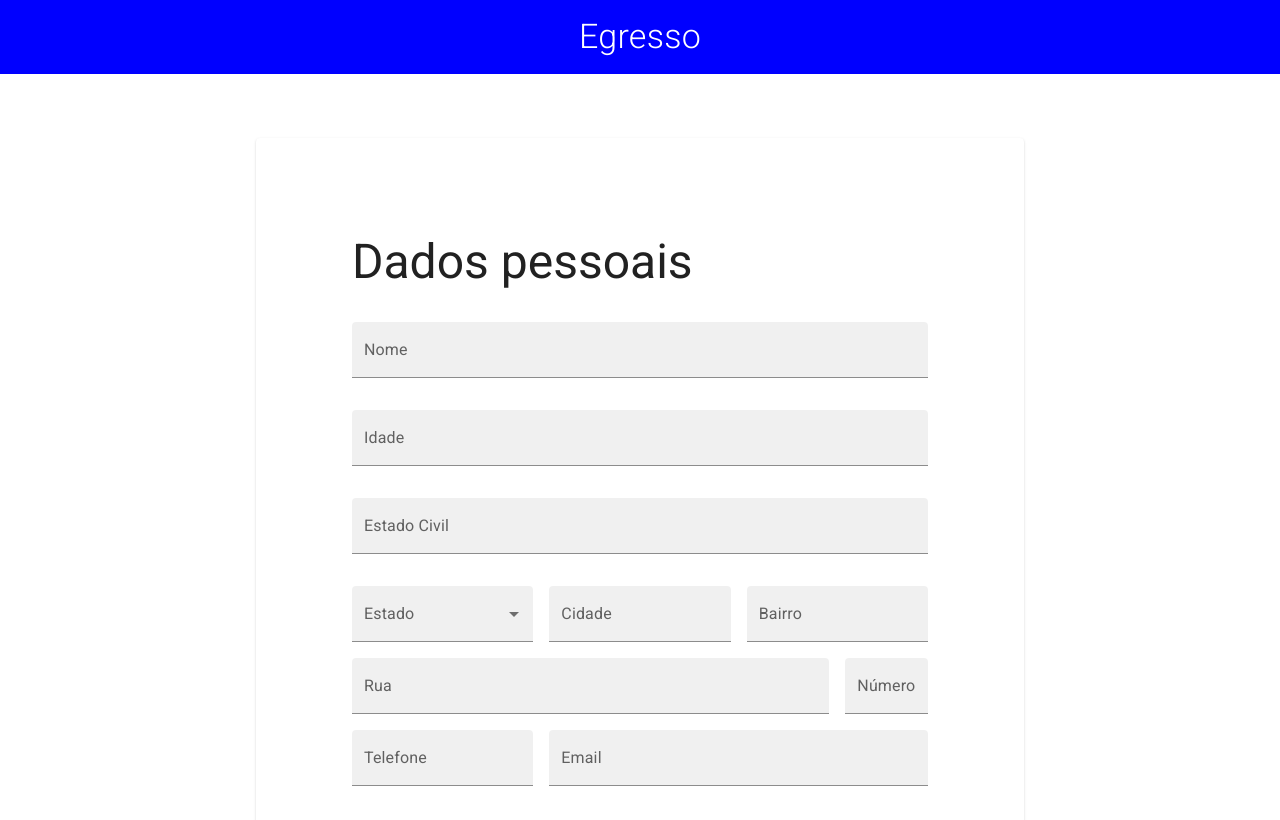
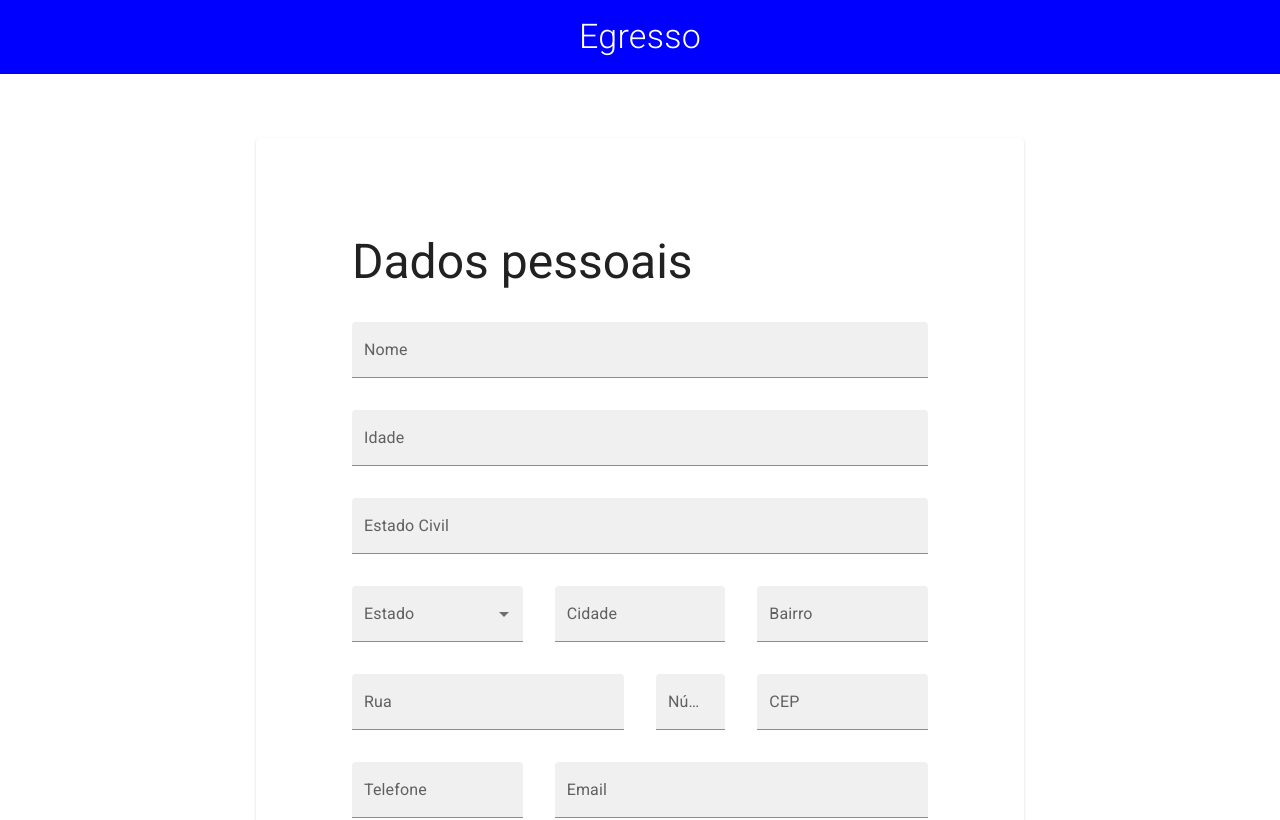
Before and after one commit to Tonny221/egresso-form, a React (Create React App) app: page / in a window 1280 px wide. Shown: the top 820 px of the page. Built offline with nearby package versions, Linux system fonts and the light colour scheme.

Commit message:
CEP added

```diff
--- a/src/components/PersonalData.js
+++ b/src/components/PersonalData.js
@@ -15,30 +15,33 @@ const PersonalData = () => {
             <TextField variant='filled' label='Nome' />
             <TextField variant='filled' label='Idade' />
             <TextField variant='filled' label='Estado Civil' />
-            <Grid container spacing={2}>
-                <Grid item xs={4}>
+            <Grid container spacing={4}>
+                <Grid item md={4} xs={12}>
                     <TextField fullWidth select variant='filled' label='Estado' defaultValue={'Seu estado'} value={select} onChange={handleChange}>
                         <MenuItem value={1}>Estado 1</MenuItem>
                         <MenuItem value={2}>Estado 2</MenuItem>
                         <MenuItem value={3}>Estado 3</MenuItem>
                     </TextField>
                 </Grid>
-                <Grid item xs={4}>
+                <Grid item md={4} xs={12}>
                     <TextField fullWidth variant='filled' label='Cidade' />
                 </Grid>
-                <Grid item xs={4}>
+                <Grid item md={4} xs={12}>
                     <TextField fullWidth variant='filled' label='Bairro' />
                 </Grid>
-                <Grid item xs={10}>
+                <Grid item md={6} xs={12}>
                     <TextField fullWidth variant='filled' label='Rua' />
                 </Grid>
-                <Grid item xs={2}>
+                <Grid item md={2} xs={12}>
                     <TextField fullWidth variant='filled' label='Número' />
                 </Grid>
-                <Grid item xs={4}>
+                <Grid item md={4} xs ={12}>
+                    <TextField fullWidth variant='filled' label='CEP' />
+                </Grid>
+                <Grid item md={4} xs={12}>
                     <TextField fullWidth variant='filled' label='Telefone' />
                 </Grid>
-                <Grid item xs={8}>
+                <Grid item md={8} xs={12}>
                     <TextField fullWidth variant='filled' label='Email' />
                 </Grid>
             </Grid>
```
